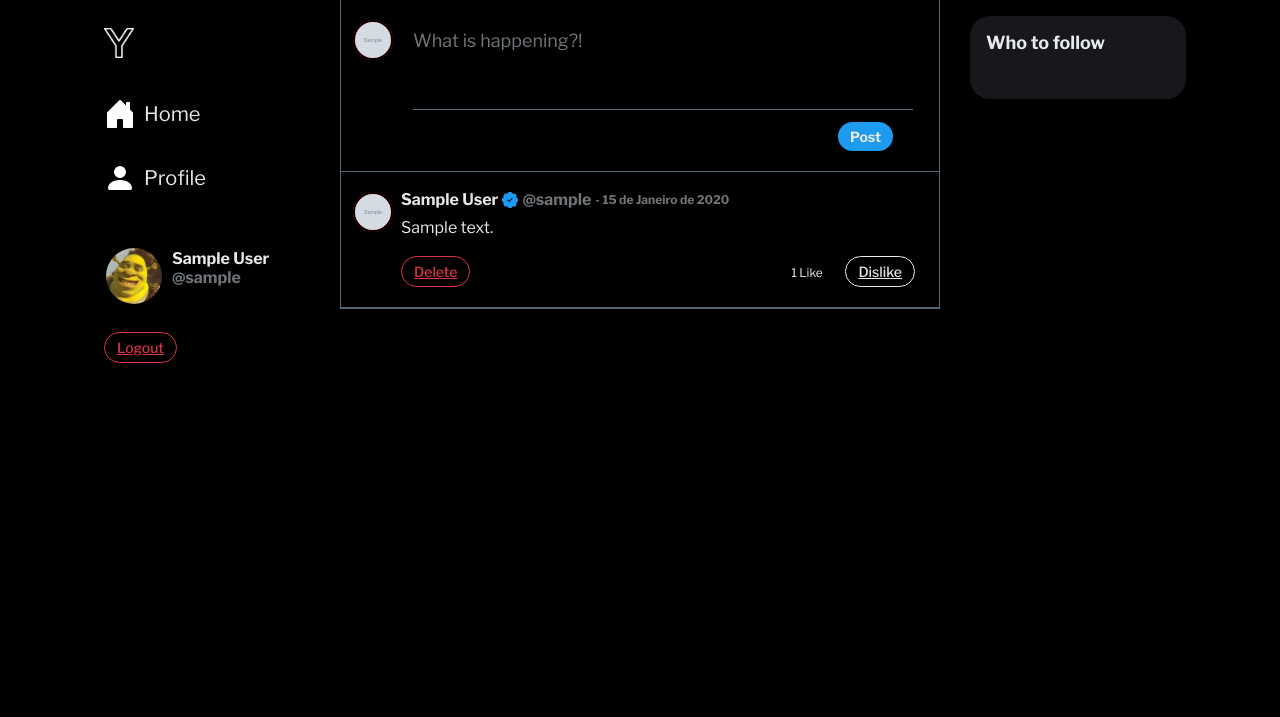
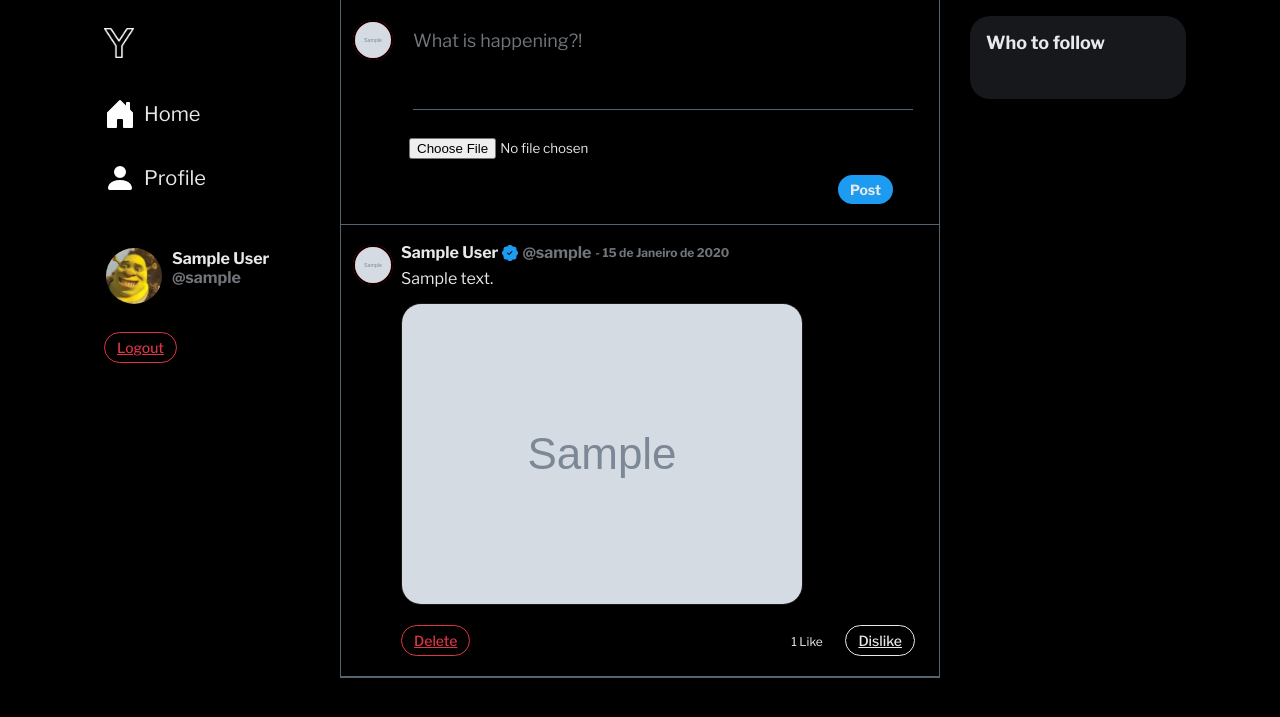
Before and after one commit to Raul-Albuquerque/Y_twitter_clone, a Django app: page /feed/ in a window 1280 px wide. Shown: the top 717 px of the page. Run offline with Django 5.2, Linux system fonts and the light colour scheme; a user stored in the database is signed in; tables that the repository leaves empty hold one stand-in row (values such as "Sample post"); grey boxes marked "Sample" are stand-in pictures.

Commit message:
feat: post an image tweet

```diff
--- a/twitter_clone/forms.py
+++ b/twitter_clone/forms.py
@@ -35,6 +35,7 @@
 
 class TweetForm(forms.ModelForm):
   content = forms.CharField(max_length=260, required=False, widget=forms.widgets.Textarea(attrs={"placeholder": "What is happening?!", "class": "new-tweet-textarea", "required": True, "max-length":260}))
+  tweet_image = forms.ImageField(required=False, widget=forms.widgets.FileInput(attrs={"class": "new-tweet-image"}))
 
   class Meta:
       model = Tweet
@@ -43,6 +44,7 @@
   def __init__(self, *args, **kwargs):
         super(TweetForm, self).__init__(*args, **kwargs)
         self.fields['content'].label = False
+        self.fields['tweet_image'].label = False
 
 
 # EDIT PROFILE FORM
--- a/twitter_clone/models/tweet.py
+++ b/twitter_clone/models/tweet.py
@@ -5,6 +5,7 @@
   user = models.ForeignKey(User, related_name="tweets", on_delete=models.DO_NOTHING)
   content = models.TextField(max_length=180, blank=True)
   tweet_date = models.DateField(auto_now_add=True)
+  tweet_image = models.ImageField(null=True, blank=True, upload_to="images/tweets")
   likes = models.ManyToManyField(User, related_name="tweet_like", blank=True)
 
   def like_amount(self):
--- a/twitter_clone/static/styles/feed_tweets.css
+++ b/twitter_clone/static/styles/feed_tweets.css
@@ -68,6 +68,13 @@
   color: var(--text-gray);
 }
 
+.new-tweet-image {
+  width: 100%;
+  padding: 16px;
+  background-color: transparent;
+  color: var(--white);
+}
+
 .text-small {
   font-size: 11px;
   color: var(--text-gray);
@@ -107,7 +114,16 @@
 .tweet-content {
   width: 100%;
   margin-left: 8px;
-  padding-top: 8px;
+  padding-top: 6px;
+}
+
+.tweet-img {
+  max-width: 520px;
+  max-height: 320px;
+  object-fit: cover;
+  border-radius: var(--border-radius);
+  margin-top: 12px;
+  border: 1px solid var(--light-gray);
 }
 
 .tweet-text {
--- a/twitter_clone/templates/feed_tweets.html
+++ b/twitter_clone/templates/feed_tweets.html
@@ -12,7 +12,7 @@
     </div>
     {% if form %}
 
-      <form method="POST">
+      <form method="POST" enctype="multipart/form-data">
         {% csrf_token %}
         {{ form }}
         <button type="submit" class="btn btn-primary">Post</button>
@@ -43,6 +43,9 @@
           <p class="text tweet-text">
             {{ tweet.content }}
           </p>
+          {% if tweet.tweet_image and tweet.tweet_image.url %}
+            <img class="tweet-img" src="{{ tweet.tweet_image.url }}" >
+          {% endif %}
           <div class="like-container">
             {% if request.user.username == profile.user.username %}
               <a href="{% url 'delete_tweet' tweet.id %}" class="delete-btn">Delete</a>
--- a/twitter_clone/views/feed_tweets_view.py
+++ b/twitter_clone/views/feed_tweets_view.py
@@ -9,8 +9,9 @@
 def feed_tweets(request):
   if request.user.is_authenticated:
     profile = Profile.objects.get(user_id=request.user.id)
-    form = TweetForm(request.POST or None)
+    form = TweetForm(request.POST or None, request.FILES or None)
     profiles = Profile.objects.exclude(user=request.user)
+
     if request.method == "POST":
       if form.is_valid():
         tweet = form.save(commit=False)
```
Also changed, not shown: twitter_clone/migrations/0004_tweet_profile_image.py (added), twitter_clone/migrations/0005_rename_profile_image_tweet_tweet_image.py (added).
